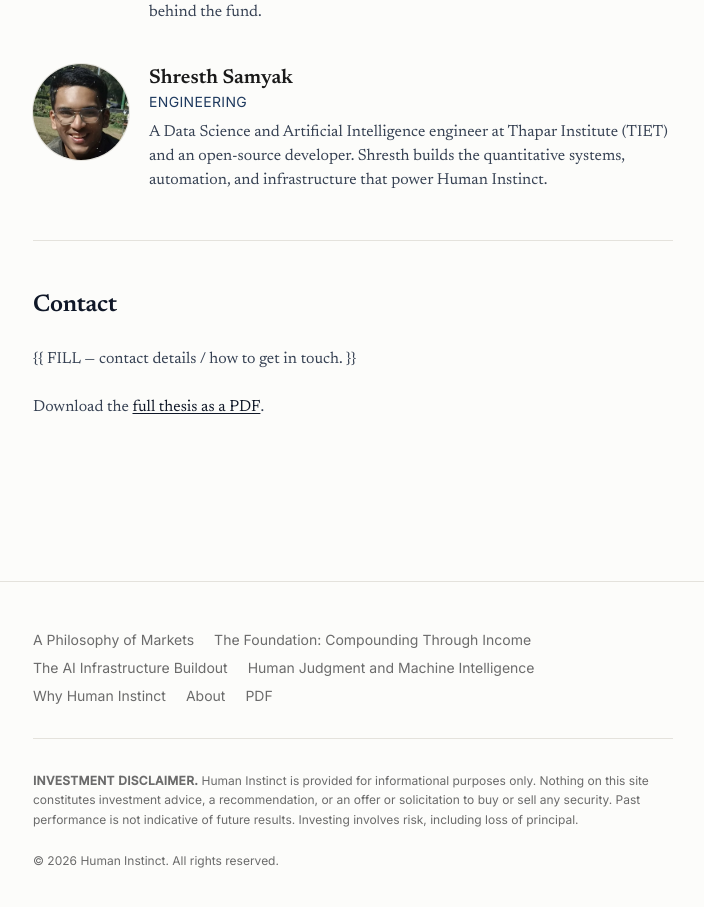
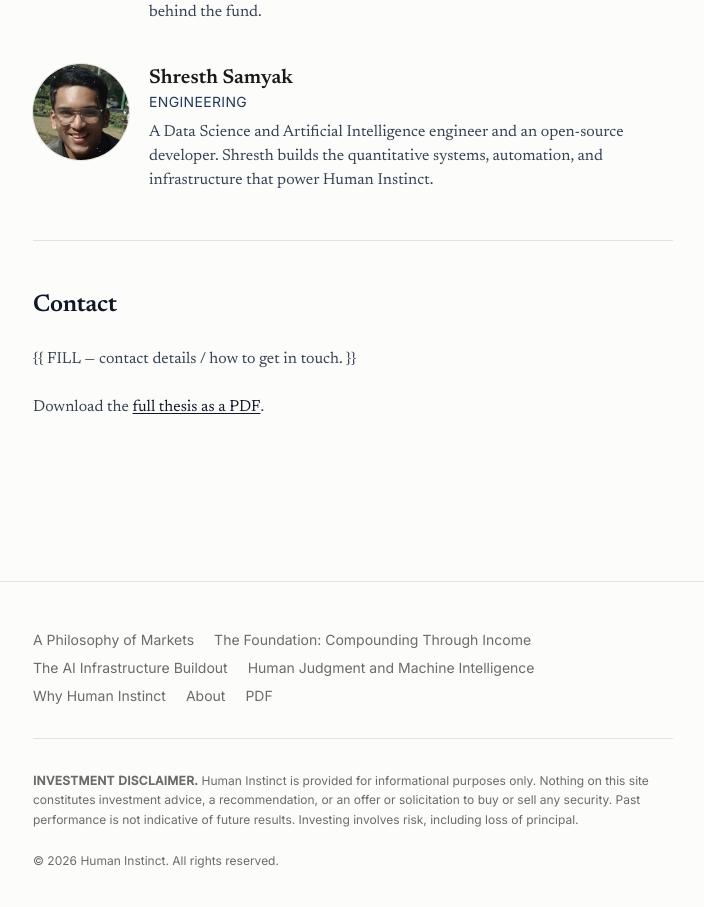
Before and after one commit to ShresthSamyak/demo_website, a Next.js app: page /about in a window 1280 px wide. Shown: the part 1160-2067 px from the top of the page, without its empty margins (287-991 px from the left). Built offline with nearby package versions, Linux system fonts and the light colour scheme; no server answers.

Commit message:
feat: add about page with fund overview and team member profiles

```diff
--- a/app/about/page.tsx
+++ b/app/about/page.tsx
@@ -30,7 +30,7 @@ const team = [
     name: 'Shresth Samyak',
     role: 'Engineering',
     photo: '/team/shresth-samyak.webp',
-    bio: 'A Data Science and Artificial Intelligence engineer at Thapar Institute (TIET) and an open-source developer. Shresth builds the quantitative systems, automation, and infrastructure that power Human Instinct.',
+    bio: 'A Data Science and Artificial Intelligence engineer and an open-source developer. Shresth builds the quantitative systems, automation, and infrastructure that power Human Instinct.',
   },
 ] as const;
 
```
